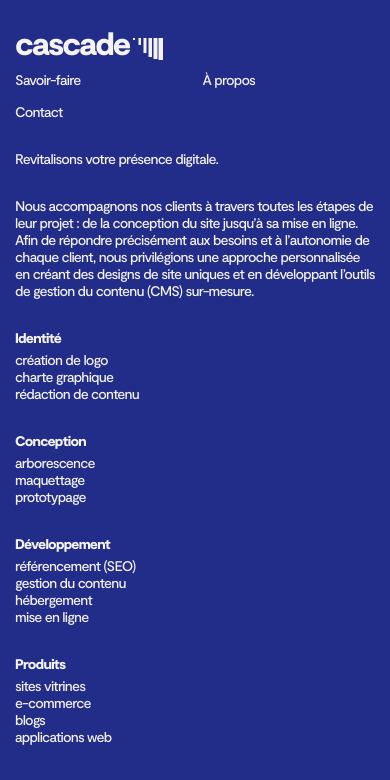
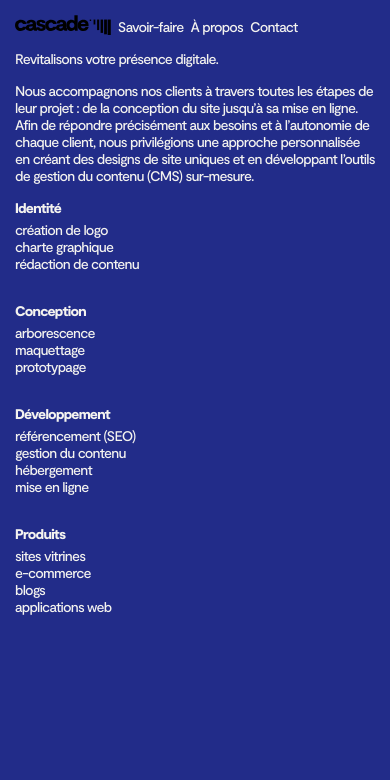
Before and after one commit to LapassetAC/cascade, a Next.js app: page /expertise in a window 390 px wide. Shown: the top 780 px of the page. Built offline with nearby package versions, Linux system fonts and the light colour scheme.

Commit message:
header responsive

```diff
--- a/src/components/CascadeLogo.js
+++ b/src/components/CascadeLogo.js
@@ -13,13 +13,17 @@ const cascadeAnim = keyframes`
 
 const StyledContainer = styled.div`
   display: flex;
+  justify-content: flex-start;
   /* &:hover > svg > line {
     animation: ${cascadeAnim} 0.4s
       ${({ theme }) => theme.cubicBezier.pageTranstion} infinite !important;
   } */
+  @media ${(props) => props.theme.minWidth.sm} {
+  }
   h1 {
     font-weight: 900;
     font-size: 32px;
+    /* font-size: 20px; */
     line-height: 0.8em;
     ${({ $isAnimation }) =>
       $isAnimation &&
@@ -29,10 +33,11 @@ const StyledContainer = styled.div`
       `}
   }
   svg {
-    height: 22px;
-    position: relative;
-    left: -12px;
-    top: 8px;
+    height: 20px;
+    width: auto;
+    @media ${(props) => props.theme.minWidth.md} {
+      height: 30px;
+    }
     line {
       stroke-dasharray: 44;
       stroke-dashoffset: 0;
@@ -57,20 +62,89 @@ export default function CascadeLogo({ color, isAnimation }) {
       $isAnimation={isAnimation}
       // style={{ color: color }}
     >
-      <h1>cascade</h1>
       <svg
-        width="60"
-        height="44"
-        viewBox="0 0 60 44"
+        width="273"
+        height="57"
+        viewBox="0 0 273 57"
         fill="none"
         xmlns="http://www.w3.org/2000/svg"
       >
-        <line x1="2" x2="2" y2="4" stroke={color} strokeWidth="4" />
-        <line x1="13.5" x2="13.5" y2="14" stroke={color} strokeWidth="5" />
-        <line x1="24" x2="24" y2="30" stroke={color} strokeWidth="6" />
-        <line x1="34.5" x2="34.5" y2="38" stroke={color} strokeWidth="7" />
-        <line x1="45" x2="45" y2="42" stroke={color} strokeWidth="8" />
-        <line x1="55.5" x2="55.5" y2="44" stroke={color} strokeWidth="9" />
+        <path
+          d="M16.6575 45.4559C11.7389 45.4559 7.75018 43.9886 4.69152 41.0539C1.63285 38.0779 0.103516 34.2133 0.103516 29.4599C0.103516 24.6239 1.67418 20.7179 4.81552 17.7419C7.99818 14.7246 11.9042 13.2159 16.5335 13.2159C20.5429 13.2159 24.0355 14.2699 27.0115 16.3779C29.9875 18.4859 31.7029 21.5859 32.1575 25.6779H22.7955C22.4649 24.3553 21.7415 23.3013 20.6255 22.5159C19.5095 21.6893 18.1455 21.2759 16.5335 21.2759C14.4669 21.2759 12.7515 22.0406 11.3875 23.5699C10.0648 25.0579 9.40352 27.0213 9.40352 29.4599C9.40352 31.8986 10.0648 33.8413 11.3875 35.2879C12.7102 36.6933 14.4668 37.3959 16.6575 37.3959C19.8402 37.3959 21.9069 36.1766 22.8575 33.7379H32.1575C31.7442 37.3339 30.1115 40.1859 27.2595 42.2939C24.4489 44.4019 20.9149 45.4559 16.6575 45.4559Z"
+          fill="black"
+        />
+        <path
+          d="M61.9844 37.9539H62.7284V44.8359H58.8844C55.5364 44.8359 53.3044 43.6166 52.1884 41.1779C50.0804 44.0299 46.691 45.4559 42.0204 45.4559C38.5897 45.4559 35.841 44.6706 33.7744 43.0999C31.7077 41.4879 30.6744 39.1939 30.6744 36.2179C30.6744 33.3659 31.5837 31.1753 33.4024 29.6459C35.2624 28.0753 37.701 27.1246 40.7184 26.7939L50.5144 25.7399V24.7479C50.5144 21.9373 49.0264 20.5319 46.0504 20.5319C43.1984 20.5319 41.545 21.8753 41.0904 24.5619H31.7904C32.121 21.1726 33.547 18.4446 36.0684 16.3779C38.5897 14.2699 41.917 13.2159 46.0504 13.2159C50.0597 13.2159 53.3457 14.2286 55.9084 16.2539C58.5124 18.2793 59.8144 21.3586 59.8144 25.4919V35.6599C59.8144 37.1893 60.5377 37.9539 61.9844 37.9539ZM50.5144 32.8699V32.0019L43.9424 32.7459C41.297 33.0353 39.9744 34.0479 39.9744 35.7839C39.9744 37.5613 41.1937 38.4499 43.6324 38.4499C45.4097 38.4499 47.001 37.9953 48.4064 37.0859C49.8117 36.1766 50.5144 34.7713 50.5144 32.8699Z"
+          fill="black"
+        />
+        <path
+          d="M74.9259 45.4559C70.4206 45.4559 66.9279 44.5053 64.4479 42.6039C61.9679 40.7026 60.6246 38.0573 60.4179 34.6679H69.2839C69.6559 37.3133 71.5366 38.6359 74.9259 38.6359C77.4886 38.6359 78.7699 37.8299 78.7699 36.2179C78.7699 35.3086 78.3979 34.6059 77.6539 34.1099C76.9099 33.6139 75.6079 33.1386 73.7479 32.6839L70.3999 31.9399C69.1186 31.6506 68.0026 31.3406 67.0519 31.0099C66.1426 30.6379 65.2126 30.1213 64.2619 29.4599C63.3112 28.7986 62.5879 27.9306 62.0919 26.8559C61.5959 25.7813 61.3479 24.4999 61.3479 23.0119C61.3479 19.9119 62.5259 17.5146 64.8819 15.8199C67.2379 14.0839 70.1312 13.2159 73.5619 13.2159C77.7366 13.2159 80.9606 14.1253 83.2339 15.9439C85.5072 17.7626 86.7679 20.1186 87.0159 23.0119H78.0879C77.7572 21.0279 76.2692 20.0359 73.6239 20.0359C72.5906 20.0359 71.7639 20.2633 71.1439 20.7179C70.5239 21.1313 70.2139 21.7099 70.2139 22.4539C70.2139 22.9913 70.4206 23.4459 70.8339 23.8179C71.2886 24.1899 71.7639 24.4586 72.2599 24.6239C72.7972 24.7893 73.6652 25.0373 74.8639 25.3679L78.2739 26.1739C81.3326 26.8766 83.6472 27.9926 85.2179 29.5219C86.7886 31.0513 87.5739 33.1799 87.5739 35.9079C87.5739 39.0493 86.3959 41.4259 84.0399 43.0379C81.6839 44.6499 78.6459 45.4559 74.9259 45.4559Z"
+          fill="black"
+        />
+        <path
+          d="M102.77 45.4559C97.851 45.4559 93.8624 43.9886 90.8037 41.0539C87.745 38.0779 86.2157 34.2133 86.2157 29.4599C86.2157 24.6239 87.7864 20.7179 90.9277 17.7419C94.1104 14.7246 98.0164 13.2159 102.646 13.2159C106.655 13.2159 110.148 14.2699 113.124 16.3779C116.1 18.4859 117.815 21.5859 118.27 25.6779H108.908C108.577 24.3553 107.854 23.3013 106.738 22.5159C105.622 21.6893 104.258 21.2759 102.646 21.2759C100.579 21.2759 98.8637 22.0406 97.4997 23.5699C96.177 25.0579 95.5157 27.0213 95.5157 29.4599C95.5157 31.8986 96.177 33.8413 97.4997 35.2879C98.8224 36.6933 100.579 37.3959 102.77 37.3959C105.952 37.3959 108.019 36.1766 108.97 33.7379H118.27C117.856 37.3339 116.224 40.1859 113.372 42.2939C110.561 44.4019 107.027 45.4559 102.77 45.4559Z"
+          fill="black"
+        />
+        <path
+          d="M148.097 37.9539H148.841V44.8359H144.997C141.649 44.8359 139.417 43.6166 138.301 41.1779C136.193 44.0299 132.803 45.4559 128.133 45.4559C124.702 45.4559 121.953 44.6706 119.887 43.0999C117.82 41.4879 116.787 39.1939 116.787 36.2179C116.787 33.3659 117.696 31.1753 119.515 29.6459C121.375 28.0753 123.813 27.1246 126.831 26.7939L136.627 25.7399V24.7479C136.627 21.9373 135.139 20.5319 132.163 20.5319C129.311 20.5319 127.657 21.8753 127.203 24.5619H117.903C118.233 21.1726 119.659 18.4446 122.181 16.3779C124.702 14.2699 128.029 13.2159 132.163 13.2159C136.172 13.2159 139.458 14.2286 142.021 16.2539C144.625 18.2793 145.927 21.3586 145.927 25.4919V35.6599C145.927 37.1893 146.65 37.9539 148.097 37.9539ZM136.627 32.8699V32.0019L130.055 32.7459C127.409 33.0353 126.087 34.0479 126.087 35.7839C126.087 37.5613 127.306 38.4499 129.745 38.4499C131.522 38.4499 133.113 37.9953 134.519 37.0859C135.924 36.1766 136.627 34.7713 136.627 32.8699Z"
+          fill="black"
+        />
+        <path
+          d="M169.294 0.815918H178.594V44.8359H171.03L170.224 41.6119H169.666C167.6 44.1746 164.644 45.4559 160.8 45.4559C156.584 45.4559 153.071 43.9886 150.26 41.0539C147.491 38.0779 146.106 34.1513 146.106 29.2739C146.106 24.3139 147.512 20.4079 150.322 17.5559C153.133 14.6626 156.626 13.2159 160.8 13.2159C164.314 13.2159 167.145 14.1873 169.294 16.1299V0.815918ZM162.35 37.3959C164.458 37.3959 166.132 36.6519 167.372 35.1639C168.654 33.6759 169.294 31.7126 169.294 29.2739C169.294 26.8766 168.654 24.9546 167.372 23.5079C166.132 22.0199 164.458 21.2759 162.35 21.2759C160.284 21.2759 158.61 22.0199 157.328 23.5079C156.047 24.9546 155.406 26.8766 155.406 29.2739C155.406 31.7126 156.047 33.6759 157.328 35.1639C158.61 36.6519 160.284 37.3959 162.35 37.3959Z"
+          fill="black"
+        />
+        <path
+          d="M201.008 34.5439H209.874C209.296 37.8919 207.684 40.5579 205.038 42.5419C202.434 44.4846 199.066 45.4559 194.932 45.4559C190.138 45.4559 186.211 44.0093 183.152 41.1159C180.094 38.2226 178.564 34.3993 178.564 29.6459C178.564 24.6446 180.094 20.6559 183.152 17.6799C186.252 14.7039 190.055 13.2159 194.56 13.2159C198.818 13.2159 202.393 14.5593 205.286 17.2459C208.221 19.9326 209.709 23.9833 209.75 29.3979C209.75 30.1833 209.688 31.0099 209.564 31.8779H187.74C187.947 33.7379 188.67 35.2466 189.91 36.4039C191.15 37.5613 192.824 38.1399 194.932 38.1399C198.239 38.1399 200.264 36.9413 201.008 34.5439ZM194.56 20.5319C192.783 20.5319 191.295 21.0279 190.096 22.0199C188.939 22.9706 188.195 24.2106 187.864 25.7399H200.884C200.719 24.2106 200.058 22.9706 198.9 22.0199C197.743 21.0279 196.296 20.5319 194.56 20.5319Z"
+          fill="black"
+        />
+        <line
+          x1="215"
+          y1="13"
+          x2="215"
+          y2="17"
+          stroke="black"
+          stroke-width="4"
+        />
+        <line
+          x1="226.5"
+          y1="13"
+          x2="226.5"
+          y2="27"
+          stroke="black"
+          stroke-width="5"
+        />
+        <line
+          x1="237"
+          y1="13"
+          x2="237"
+          y2="43"
+          stroke="black"
+          stroke-width="6"
+        />
+        <line
+          x1="247.5"
+          y1="13"
+          x2="247.5"
+          y2="51"
+          stroke="black"
+          stroke-width="7"
+        />
+        <line
+          x1="258"
+          y1="13"
+          x2="258"
+          y2="55"
+          stroke="black"
+          stroke-width="8"
+        />
+        <line
+          x1="268.5"
+          y1="13"
+          x2="268.5"
+          y2="57"
+          stroke="black"
+          stroke-width="9"
+        />
       </svg>
     </StyledContainer>
   );
--- a/src/components/layout/header.js
+++ b/src/components/layout/header.js
@@ -9,12 +9,19 @@ const StyledHeader = styled.header`
   background-color: ${(props) => props.$bgColor};
   transition: background-color 0.4s;
   z-index: 1;
-  padding: 30px 0 0;
-
+  padding: 15px 0 0;
+  @media ${(props) => props.theme.minWidth.sm} {
+    padding: 30px 0 0;
+  }
   .animationMask {
-    padding: 0 0 30px;
+    display: flex;
     align-items: end;
     overflow-y: hidden;
+    padding: 0 0 15px;
+    @media ${(props) => props.theme.minWidth.sm} {
+      padding: 0 0 30px;
+      display: grid;
+    }
   }
   a {
     ${({ $isAnimation }) =>
@@ -25,9 +32,17 @@ const StyledHeader = styled.header`
       `};
     &.logo {
       grid-column: 1 / 3;
+      /* width: 100px; */
+      @media ${(props) => props.theme.minWidth.sm} {
+      }
     }
     &:not(.logo) {
       ${cascadeDelay(4, 2)}
+    }
+    margin-right: 7px;
+
+    @media ${(props) => props.theme.minWidth.sm} {
+      margin-right: 0;
     }
   }
 `;
--- a/src/styles/globalStyle.js
+++ b/src/styles/globalStyle.js
@@ -31,11 +31,12 @@ a {
 }
 
 .grid {
-  display: grid;
-  grid-template-columns: repeat(2, 1fr);
-  grid-gap: 15px;
+  display: block;
+  /* grid-template-columns: repeat(1, 1fr); */
+  /* grid-gap: 15px; */
   margin: 0 15px;
   @media ${(props) => props.theme.minWidth.sm} {
+    display: grid;
     grid-template-columns: repeat(6, 1fr);
     grid-gap: 30px;
     margin: 0 30px;
```
Also changed, not shown: src/components/ProjectsSection.js (+6 -3 lines).
